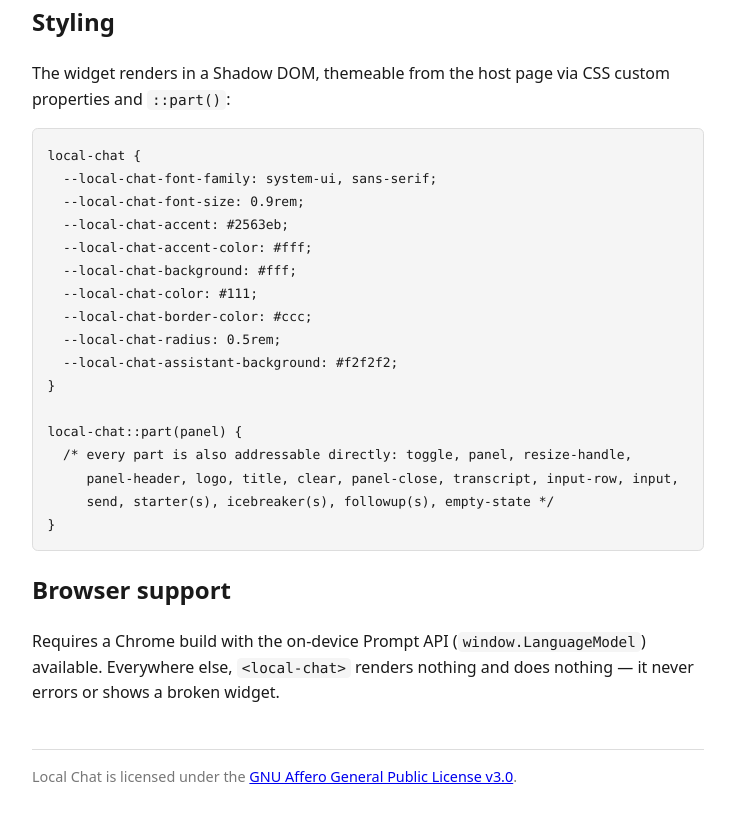
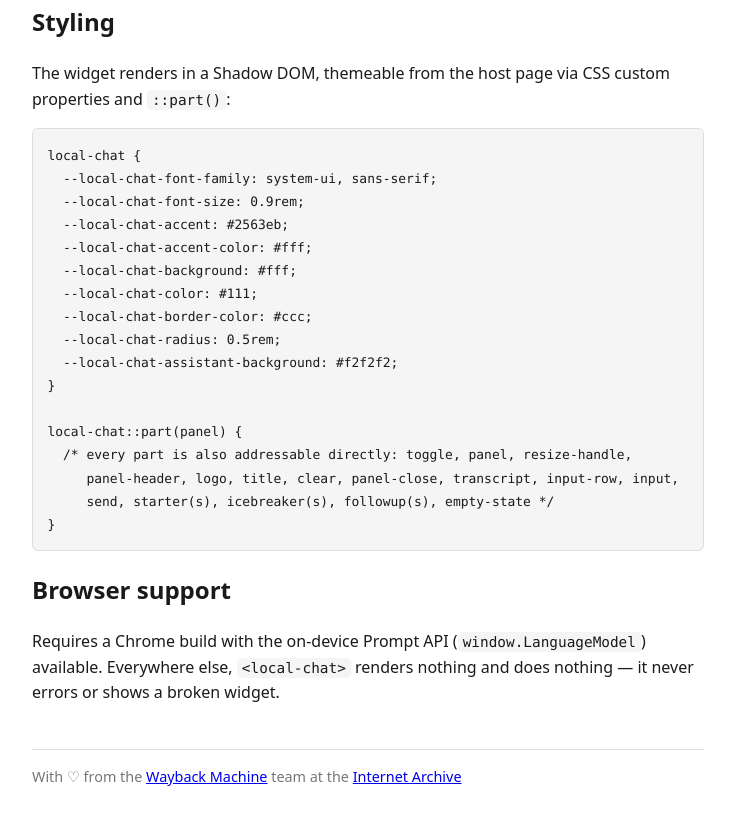
Before and after one commit to internetarchive/local-chat, a website built with Vite: page index.html in a window 1280 px wide. Shown: the part 2281-3105 px from the top of the page, without its empty margins (272-1007 px from the left). Built offline with nearby package versions, Linux system fonts and the light colour scheme.

Commit message:
Update the docs page footer to an Internet Archive attribution
Replaces the license-line footer with:
"With ♡ from the Wayback Machine team at the Internet Archive"

```diff
--- a/index.html
+++ b/index.html
@@ -260,8 +260,8 @@ local-chat::part(panel) {
     </main>
 
     <footer>
-      Local Chat is licensed under the
-      <a href="https://github.com/internetarchive/local-chat/blob/main/LICENSE">GNU Affero General Public License v3.0</a>.
+      With ♡ from the <a href="https://web.archive.org/">Wayback Machine</a> team at the
+      <a href="https://archive.org/">Internet Archive</a>
     </footer>
 
     <local-chat
```
